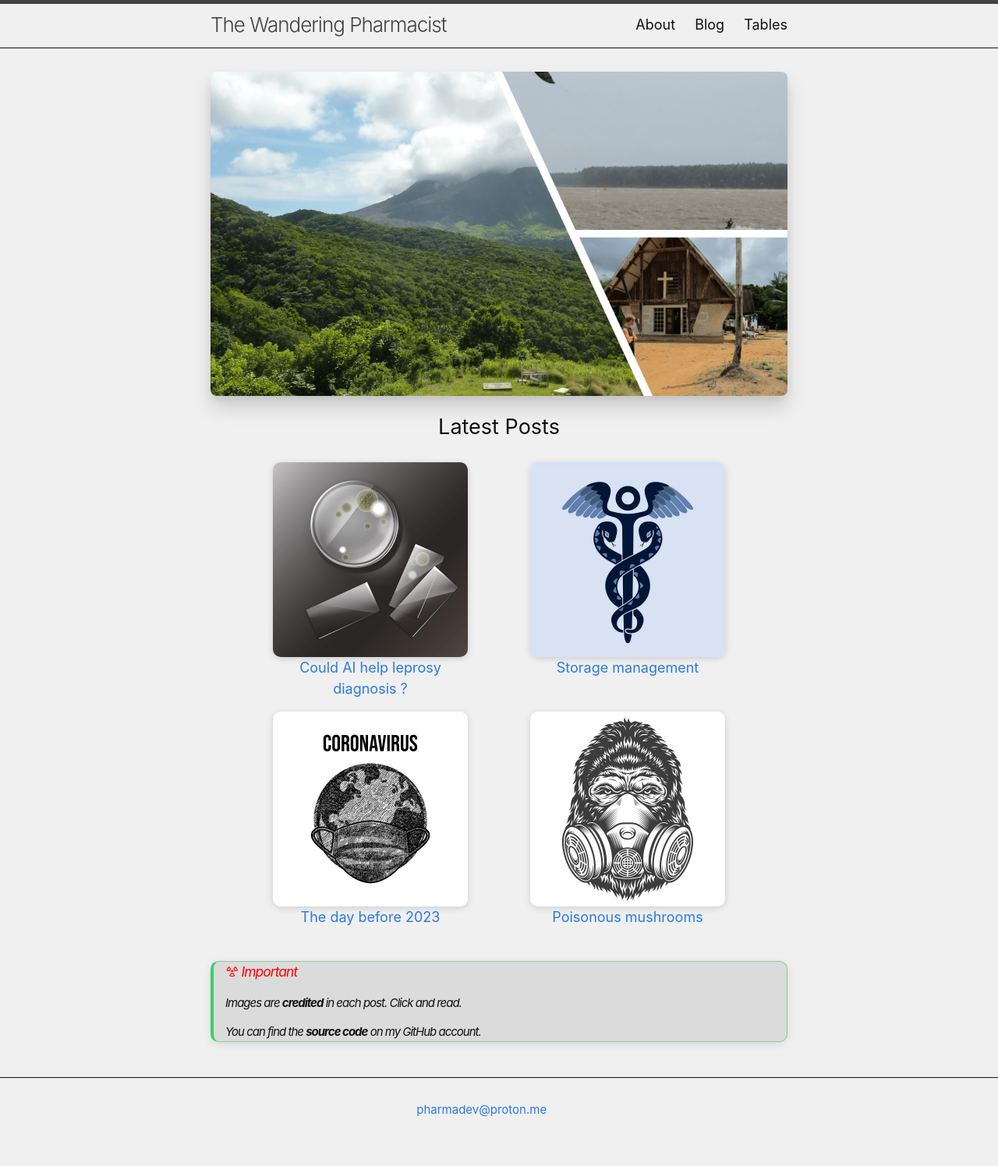
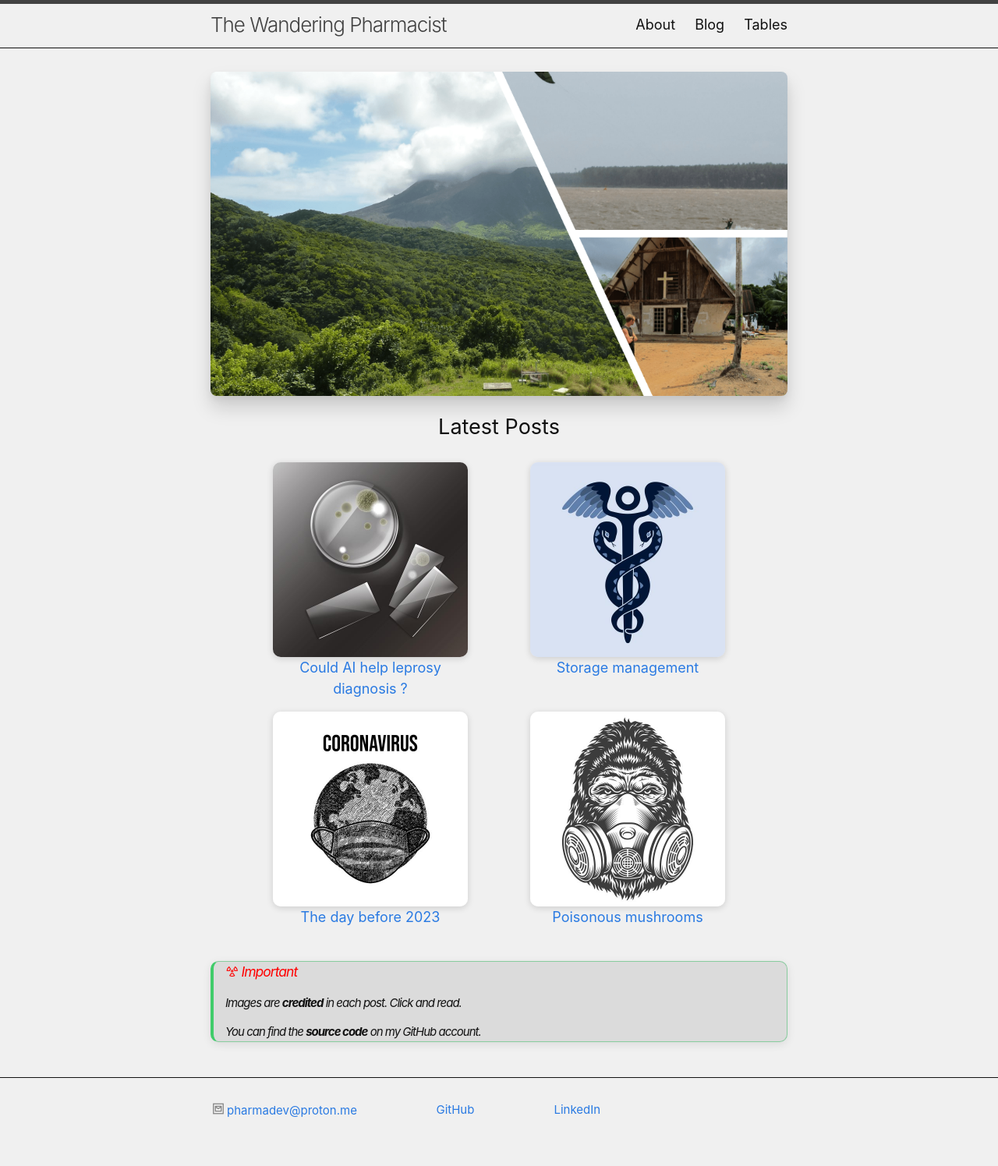
Before and after one commit to CMagnac/CMagnac-first-blog, a Jekyll site: the page built from index.md, in a window 1280 px wide. Shown: the whole page at 78% size. Built offline with Jekyll 4.4.1, drawn with Linux system fonts in a browser that asks for light colours.

Commit message:
Update and style footer

```diff
--- a/_includes/footer.html
+++ b/_includes/footer.html
@@ -1,19 +1,24 @@
 <footer class="site-footer h-card">
-  <data class="u-url" href="/"></data>
   <div class="wrapper">
     <div class="footer-col-wrapper">
       <div class="footer-col footer-col-1">
         <ul class="contact-list">
-          <li><a href="https://github.com/CMagnac"><svg class="svg-icon">
-                <use xlink:href="/assets/minima-social-icons.svg#github"></use>
-              </svg> </a></li>
+          <li><i class="las la-envelope-square"></i><a class="u-email" href="mailto:pharmadev@proton.me">{{ site.email }}</a></li>
+
         </ul>
       </div>
       <div class="footer-col footer-col-2">
         <ul class="social-media-list">
-          <li><a class="u-email" href="mailto:pharmadev@proton.me">{{ site.email }}</a></li>
+          <li><a href="https://github.com/CMagnac"><svg class="svg-icon">
+            <use xlink:href="/assets/minima-social-icons.svg#github"></use>
+          </svg> <span class="username">GitHub</span></a></li>
         </ul>
       </div>
+      <div class="footer-col footer-col-3">
+        <ul class="social-media-list"><li><a href="https://www.linkedin.com/in/cyrille-m"><svg class="svg-icon">
+          <use xlink:href="/assets/minima-social-icons.svg#linkedin"></use>
+        </svg> <span class="username">LinkedIn</span></a></li>
+    </ul>
     </div>
   </div>
 </footer>
--- a/assets/css/main.css
+++ b/assets/css/main.css
@@ -35,7 +35,7 @@ a:hover { color:  #C9633A; text-decoration: none; }
 
 .social-media-list a:hover { text-decoration: none; }
 
-.social-media-list a:hover .username { text-decoration: underline; }
+.social-media-list a:hover .username { text-decoration: none; }
 
 /** Blockquotes */
 blockquote {
@@ -197,6 +197,14 @@ table td { border: 1px solid #121212; }
     color: #FF0000;
 }
 
+/** Home mail icon */
+.la-envelope-square{
+    color: #828282;
+    width: 21px;
+    height: 16px;
+    font-size: 20px;
+}
+
 /** Post Common Stem */
 .container-common-stem{
     background-color: #F7F55D;
```
